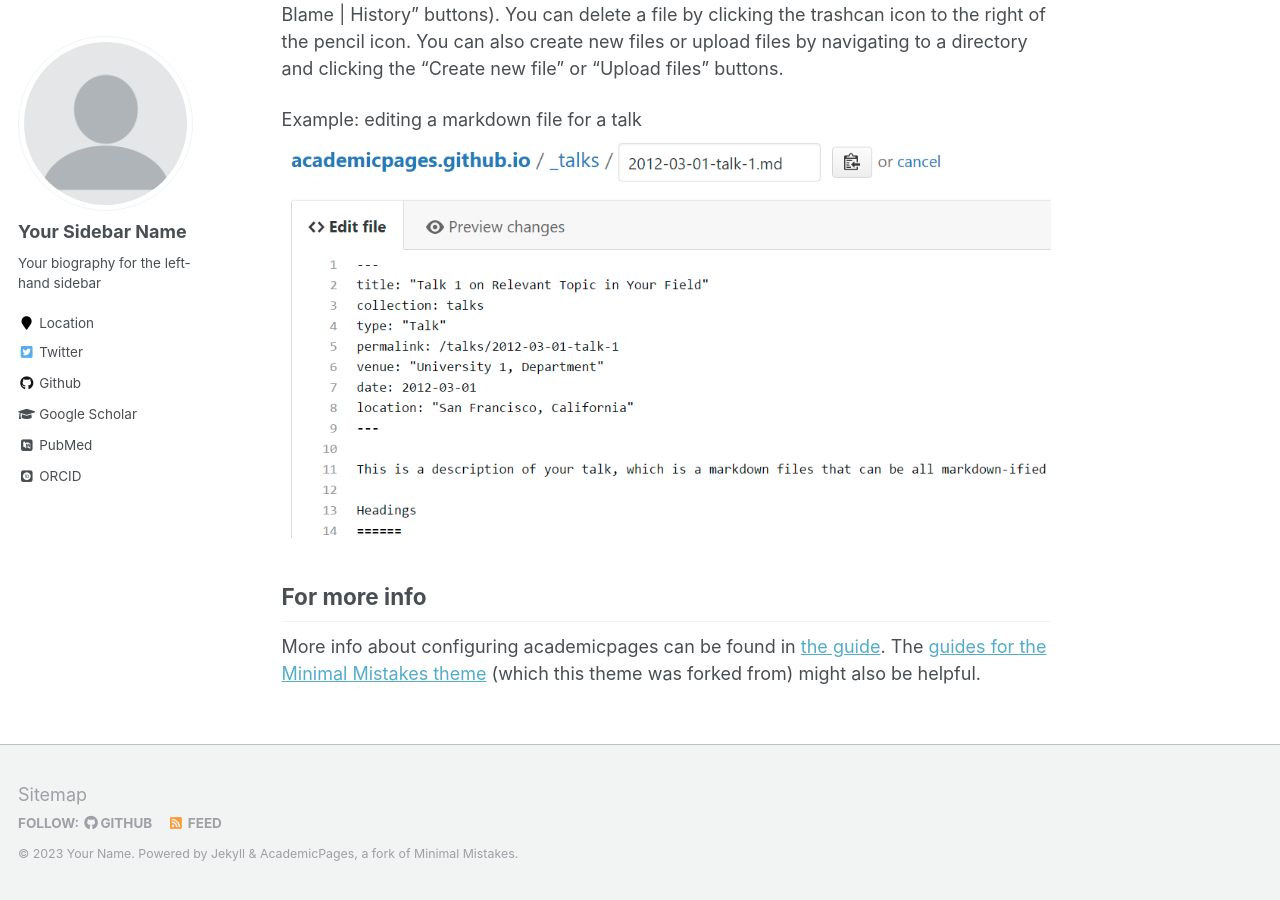
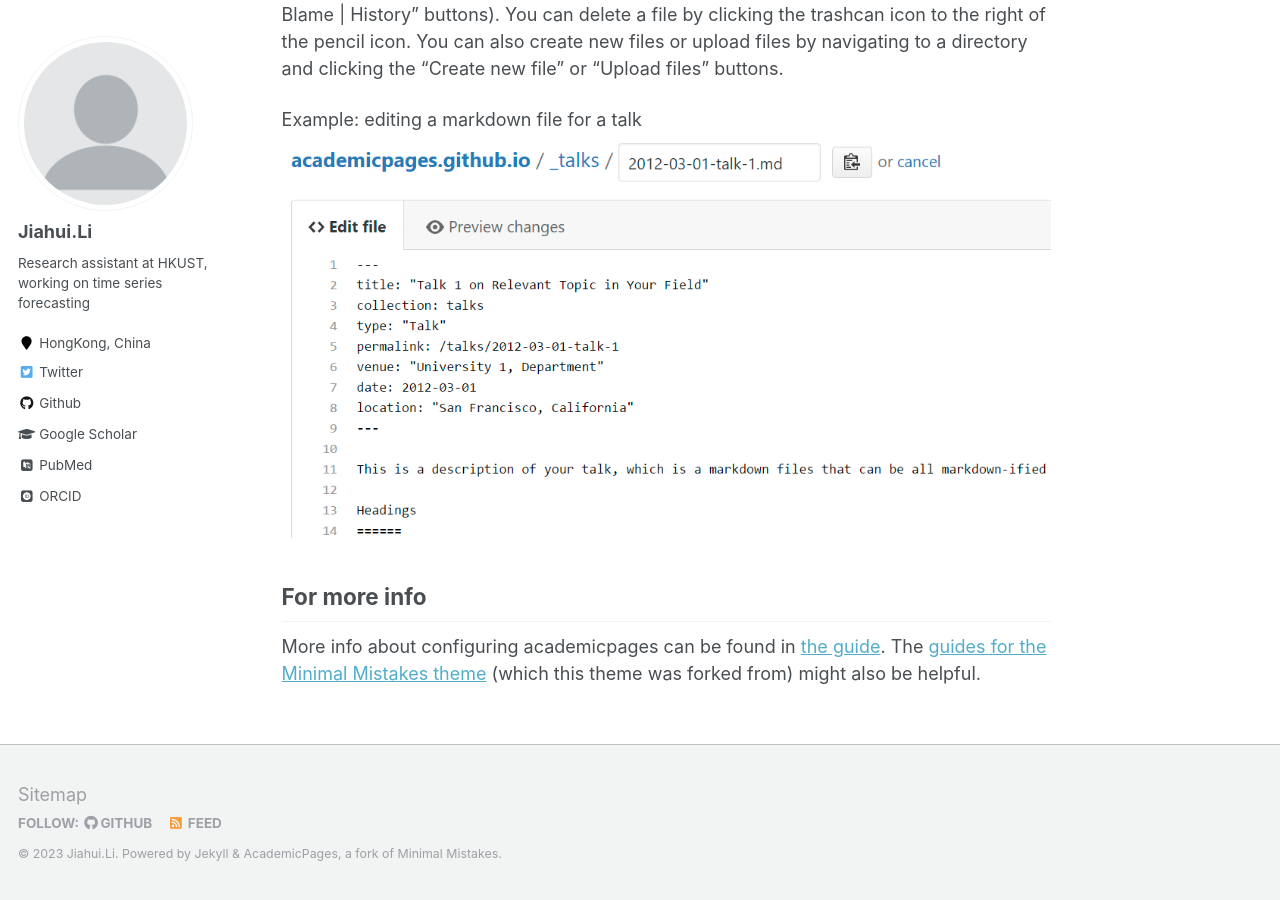
Before and after one commit to jimmylihui/jimmylihui.github.io, a Jekyll site: the page built from _pages/about.md, in a window 1280 px wide and 900 px high, scrolled down 2463 px. Built offline with Jekyll 4.4.1, drawn with Linux system fonts in a browser that asks for light colours; some web fonts are replaced; some of the changed text lies outside the part shown.

Commit message:
Update _config.yml

```diff
--- a/_config.yml
+++ b/_config.yml
@@ -7,13 +7,13 @@
 
 # Site Settings
 locale                   : "en-US"
-title                    : "Your Name / Site Title"
+title                    : "Jiahui.Li"
 title_separator          : "-"
-name                     : &name "Your Name"
-description              : &description "personal description"
-url                      : https://academicpages.github.io # the base hostname & protocol for your site e.g. "https://mmistakes.github.io"
+name                     : &name "Jiahui.Li"
+description              : &description "Research Assistant at HKUST"
+url                      : https://jimmylihui.github.io # the base hostname & protocol for your site e.g. "https://mmistakes.github.io"
 baseurl                  : "" # the subpath of your site, e.g. "/blog"
-repository               : "academicpages/academicpages.github.io"
+repository               : "jimmylihui/jimmylihui.github.io"
 teaser                   :  # filename of teaser fallback teaser image placed in /images/, .e.g. "500x300.png"
 breadcrumbs              : false # true, false (default)
 words_per_minute         : 160
@@ -80,10 +80,10 @@ analytics:
 
 # Site Author
 author:
-  name             : "Your Sidebar Name"
+  name             : "Jiahui.Li"
   avatar           : "profile.png"
-  bio              : "Your biography for the left-hand sidebar"
-  location         : "Location"
+  bio              : "Research assistant at HKUST, working on time series forecasting"
+  location         : "HongKong, China"
   employer         :
   pubmed           : "https://www.ncbi.nlm.nih.gov/pubmed/?term=john+snow"
   googlescholar    : "http://yourfullgooglescholarurl.com"
@@ -96,7 +96,7 @@ author:
   flickr           :
   facebook         :
   foursquare       :
-  github           : "academicpages"
+  github           : "jimmylihui"
   google_plus      :
   keybase          :
   instagram        :
```
